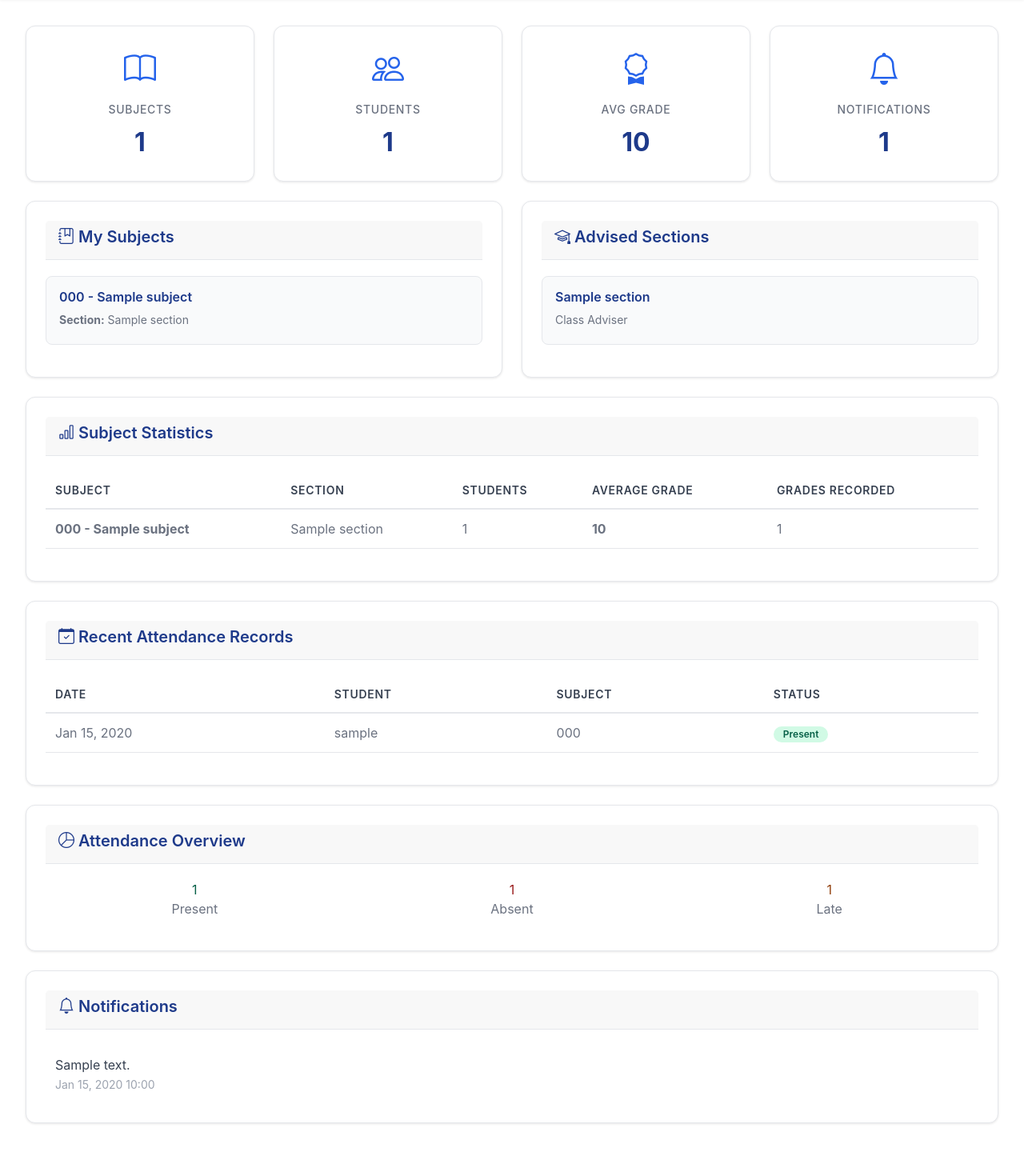
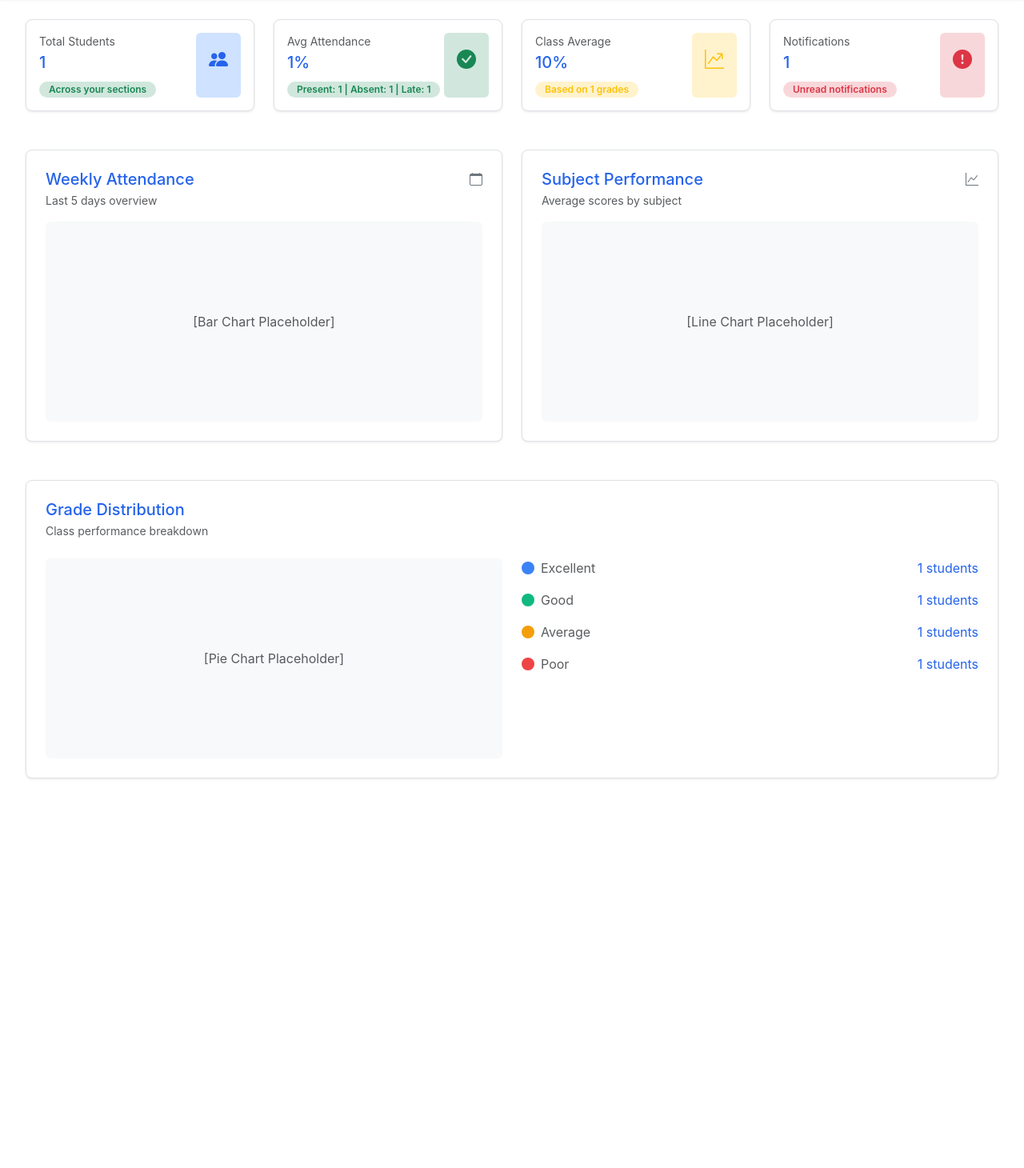
Before and after one commit to ramisys/ADS-EduLog, a Django app: template teachers/templates/teachers/dashboard.html in a window 1280 px wide. Shown: the part 121-1581 px from the top of the page at 80% size. After the commit the page ends 1095 px from the top, so only its background shows below. Run offline with Django 3.2, Linux system fonts and the light colour scheme; the template is opened without the code that fills it: most values are stand-ins (such as "Sample title", 1, 10 or a date in 2020).

Commit message:
enhanced the teacher's dashboard

```diff
--- a/core/static/core/css/style.css
+++ b/core/static/core/css/style.css
@@ -1126,6 +1126,7 @@ button.avatar.dropdown-toggle,
 /* ========================================
    Dashboard Styles
    ======================================== */
+
 .dashboard-container {
     margin-top: 80px;
     padding: 32px;
--- a/teachers/templates/teachers/dashboard.html
+++ b/teachers/templates/teachers/dashboard.html
@@ -1,226 +1,167 @@
-{% extends 'base.html' %}
-{% load static %}
+{% extends "base.html" %}
 
-{% block title %}Teacher Dashboard - EduLog{% endblock %}
-
-{% block extra_css %}
-{% endblock %}
+{% block title %}Teacher Dashboard | EduLog{% endblock %}
 
 {% block content %}
-<div class="dashboard-container">
-    <!-- Statistics Cards -->
-    <div class="row">
-        <div class="col-md-3">
-            <div class="stats-card text-center">
-                <div class="stat-icon">
-                    <i class="bi bi-book"></i>
+<div class="dashboard-container container py-4">
+
+  <!-- Quick Stats -->
+  <div class="row g-4 mb-4">
+    <!-- Total Students -->
+    <div class="col-12 col-md-6 col-lg-3">
+      <div class="card border rounded-3 p-3">
+        <div class="d-flex justify-content-between">
+          <div>
+            <p class="text-muted small mb-1">Total Students</p>
+            <h5 class="text-primary mb-2">{{ student_count }}</h5>
+            <span class="badge bg-success-subtle text-success">Across your sections</span>
           </div>
-                <h3>Subjects</h3>
-                <div class="stat-value">{{ subjects|length }}</div>
+          <div class="bg-primary-subtle p-3 rounded">
+            <i class="bi bi-people-fill text-primary fs-4"></i>
           </div>
-        </div>
-        <div class="col-md-3">
-            <div class="stats-card text-center">
-                <div class="stat-icon">
-                    <i class="bi bi-people"></i>
-                </div>
-                <h3>Students</h3>
-                <div class="stat-value">{{ student_count }}</div>
-            </div>
-        </div>
-        <div class="col-md-3">
-            <div class="stats-card text-center">
-                <div class="stat-icon">
-                    <i class="bi bi-award"></i>
-                </div>
-                <h3>Avg Grade</h3>
-                <div class="stat-value">{{ average_grade }}</div>
-            </div>
-        </div>
-        <div class="col-md-3">
-            <div class="stats-card text-center">
-                <div class="stat-icon">
-                    <i class="bi bi-bell"></i>
-                </div>
-                <h3>Notifications</h3>
-                <div class="stat-value">{{ notifications|length }}</div>
         </div>
       </div>
     </div>
 
-    <div class="row">
-        <!-- Subjects -->
-        <div class="col-md-6">
-            <div class="card">
-                <div class="card-header">
-                    <h2><i class="bi bi-journal-bookmark"></i> My Subjects</h2>
+    <!-- Avg Attendance -->
+    <div class="col-12 col-md-6 col-lg-3">
+      <div class="card border rounded-3 p-3">
+        <div class="d-flex justify-content-between">
+          <div>
+            <p class="text-muted small mb-1">Avg Attendance</p>
+            <h5 class="text-primary mb-2">{{ avg_attendance_percentage }}%</h5>
+            <span class="badge bg-success-subtle text-success">
+              Present: {{ present_count }} | Absent: {{ absent_count }} | Late: {{ late_count }}
+            </span>
           </div>
-                {% if subjects %}
-                <div>
-                    {% for subject in subjects %}
-                    <div class="subject-card">
-                        <h4>{{ subject.code }} - {{ subject.name }}</h4>
-                        <p><strong>Section:</strong> {{ subject.section.name }}</p>
+          <div class="bg-success-subtle p-3 rounded">
+            <i class="bi bi-check-circle-fill text-success fs-4"></i>
           </div>
-                    {% endfor %}
-                </div>
-                {% else %}
-                <div class="empty-state">
-                    <i class="bi bi-book"></i>
-                    <p>No subjects assigned yet</p>
-                </div>
-                {% endif %}
-            </div>
-        </div>
-
-        <!-- Advised Sections -->
-        <div class="col-md-6">
-            <div class="card">
-                <div class="card-header">
-                    <h2><i class="bi bi-mortarboard"></i> Advised Sections</h2>
-                </div>
-                {% if advised_sections %}
-                <div>
-                    {% for section in advised_sections %}
-                    <div class="subject-card">
-                        <h4>{{ section.name }}</h4>
-                        <p>Class Adviser</p>
-                    </div>
-                    {% endfor %}
-                </div>
-                {% else %}
-                <div class="empty-state">
-                    <i class="bi bi-mortarboard"></i>
-                    <p>No sections assigned as adviser</p>
-                </div>
-                {% endif %}
         </div>
       </div>
     </div>
 
-    <!-- Subject Statistics -->
-    {% if subject_stats %}
-    <div class="row">
-        <div class="col-12">
-            <div class="card">
-                <div class="card-header">
-                    <h2><i class="bi bi-bar-chart"></i> Subject Statistics</h2>
+    <!-- Class Average -->
+    <div class="col-12 col-md-6 col-lg-3">
+      <div class="card border rounded-3 p-3">
+        <div class="d-flex justify-content-between">
+          <div>
+            <p class="text-muted small mb-1">Class Average</p>
+            <h5 class="text-primary mb-2">{{ average_grade }}%</h5>
+            <span class="badge bg-warning-subtle text-warning">
+              Based on {{ grades_count }} grades
+            </span>
           </div>
-                <table class="table">
-                    <thead>
-                        <tr>
-                            <th>Subject</th>
-                            <th>Section</th>
-                            <th>Students</th>
-                            <th>Average Grade</th>
-                            <th>Grades Recorded</th>
-                        </tr>
-                    </thead>
-                    <tbody>
-                        {% for stat in subject_stats %}
-                        <tr>
-                            <td><strong>{{ stat.subject.code }} - {{ stat.subject.name }}</strong></td>
-                            <td>{{ stat.subject.section.name }}</td>
-                            <td>{{ stat.student_count }}</td>
-                            <td><strong>{{ stat.average_grade }}</strong></td>
-                            <td>{{ stat.grades_count }}</td>
-                        </tr>
-                        {% endfor %}
-                    </tbody>
-                </table>
+          <div class="bg-warning-subtle p-3 rounded">
+            <i class="bi bi-graph-up-arrow text-warning fs-4"></i>
           </div>
-        </div>
-    </div>
-    {% endif %}
-
-    <!-- Recent Attendance -->
-    <div class="row">
-        <div class="col-12">
-            <div class="card">
-                <div class="card-header">
-                    <h2><i class="bi bi-calendar-check"></i> Recent Attendance Records</h2>
-                </div>
-                {% if recent_attendance %}
-                <table class="table">
-                    <thead>
-                        <tr>
-                            <th>Date</th>
-                            <th>Student</th>
-                            <th>Subject</th>
-                            <th>Status</th>
-                        </tr>
-                    </thead>
-                    <tbody>
-                        {% for attendance in recent_attendance %}
-                        <tr>
-                            <td>{{ attendance.date|date:"M d, Y" }}</td>
-                            <td>{{ attendance.student.user.get_full_name|default:attendance.student.user.username }}</td>
-                            <td>{{ attendance.subject.code }}</td>
-                            <td>
-                                {% if attendance.status == 'present' %}
-                                <span class="badge badge-present">Present</span>
-                                {% elif attendance.status == 'absent' %}
-                                <span class="badge badge-absent">Absent</span>
-                                {% elif attendance.status == 'late' %}
-                                <span class="badge badge-late">Late</span>
-                                {% endif %}
-                            </td>
-                        </tr>
-                        {% endfor %}
-                    </tbody>
-                </table>
-                {% else %}
-                <div class="empty-state">
-                    <i class="bi bi-calendar"></i>
-                    <p>No attendance records yet</p>
-                </div>
-                {% endif %}
         </div>
       </div>
     </div>
 
-    <!-- Attendance Statistics -->
-    <div class="row">
-        <div class="col-12">
-            <div class="card">
-                <div class="card-header">
-                    <h2><i class="bi bi-pie-chart"></i> Attendance Overview</h2>
+    <!-- Notifications -->
+    <div class="col-12 col-md-6 col-lg-3">
+      <div class="card border rounded-3 p-3">
+        <div class="d-flex justify-content-between">
+          <div>
+            <p class="text-muted small mb-1">Notifications</p>
+            <h5 class="text-primary mb-2">{{ unread_notifications_count }}</h5>
+            <span class="badge bg-danger-subtle text-danger">
+              {% if unread_notifications_count %}Unread notifications{% else %}All caught up{% endif %}
+            </span>
           </div>
-                <div class="row text-center">
-                    <div class="col-md-4">
-                        <div class="stat-value stat-present">{{ present_count }}</div>
-                        <p style="color: #6b7280;">Present</p>
-                    </div>
-                    <div class="col-md-4">
-                        <div class="stat-value stat-absent">{{ absent_count }}</div>
-                        <p style="color: #6b7280;">Absent</p>
-                    </div>
-                    <div class="col-md-4">
-                        <div class="stat-value stat-late">{{ late_count }}</div>
-                        <p style="color: #6b7280;">Late</p>
+          <div class="bg-danger-subtle p-3 rounded">
+            <i class="bi bi-exclamation-circle-fill text-danger fs-4"></i>
           </div>
         </div>
       </div>
     </div>
   </div>
 
-    <!-- Notifications -->
-    {% if notifications %}
-    <div class="row">
-        <div class="col-12">
-            <div class="card">
-                <div class="card-header">
-                    <h2><i class="bi bi-bell"></i> Notifications</h2>
+  <!-- Charts Section -->
+  <div class="row g-4 mb-4">
+    <!-- Weekly Attendance -->
+    <div class="col-lg-6">
+      <div class="card border rounded-3 p-4">
+        <div class="d-flex justify-content-between mb-3">
+          <div>
+            <h5 class="text-primary mb-1">Weekly Attendance</h5>
+            <p class="text-muted small mb-0">Last 5 days overview</p>
           </div>
-                {% for notification in notifications %}
-                <div class="notification-item">
-                    <p>{{ notification.message }}</p>
-                    <small>{{ notification.created_at|date:"M d, Y H:i" }}</small>
+          <i class="bi bi-calendar text-secondary"></i>
         </div>
-                {% endfor %}
+        <div class="bg-light rounded d-flex align-items-center justify-content-center" style="height: 250px;">
+          <span class="text-muted">[Bar Chart Placeholder]</span>
         </div>
       </div>
     </div>
-    {% endif %}
+
+    <!-- Subject Performance -->
+    <div class="col-lg-6">
+      <div class="card border rounded-3 p-4">
+        <div class="d-flex justify-content-between mb-3">
+          <div>
+            <h5 class="text-primary mb-1">Subject Performance</h5>
+            <p class="text-muted small mb-0">Average scores by subject</p>
+          </div>
+          <i class="bi bi-graph-up text-secondary"></i>
+        </div>
+        <div class="bg-light rounded d-flex align-items-center justify-content-center" style="height: 250px;">
+          <span class="text-muted">[Line Chart Placeholder]</span>
+        </div>
+      </div>
+    </div>
+  </div>
+
+  <!-- Grade Distribution -->
+  <div class="card border rounded-3 p-4 mb-4">
+    <h5 class="text-primary mb-1">Grade Distribution</h5>
+    <p class="text-muted small mb-4">Class performance breakdown</p>
+
+    <div class="row g-4">
+      <div class="col-md-6 d-flex align-items-center justify-content-center">
+        <div class="bg-light rounded d-flex align-items-center justify-content-center" style="height: 250px; width: 100%;">
+          <span class="text-muted">[Pie Chart Placeholder]</span>
+        </div>
+      </div>
+
+      <div class="col-md-6">
+        <div class="d-flex flex-column gap-3">
+          <div class="d-flex justify-content-between align-items-center">
+            <div class="d-flex align-items-center gap-2">
+              <div class="rounded-circle" style="width:16px; height:16px; background:#3b82f6;"></div>
+              <span class="text-muted">Excellent</span>
+            </div>
+            <span class="text-primary">{{ excellent_count }} students</span>
+          </div>
+
+          <div class="d-flex justify-content-between align-items-center">
+            <div class="d-flex align-items-center gap-2">
+              <div class="rounded-circle" style="width:16px; height:16px; background:#10b981;"></div>
+              <span class="text-muted">Good</span>
+            </div>
+            <span class="text-primary">{{ good_count }} students</span>
+          </div>
+
+          <div class="d-flex justify-content-between align-items-center">
+            <div class="d-flex align-items-center gap-2">
+              <div class="rounded-circle" style="width:16px; height:16px; background:#f59e0b;"></div>
+              <span class="text-muted">Average</span>
+            </div>
+            <span class="text-primary">{{ average_count }} students</span>
+          </div>
+
+          <div class="d-flex justify-content-between align-items-center">
+            <div class="d-flex align-items-center gap-2">
+              <div class="rounded-circle" style="width:16px; height:16px; background:#ef4444;"></div>
+              <span class="text-muted">Poor</span>
+            </div>
+            <span class="text-primary">{{ poor_count }} students</span>
+          </div>
+        </div>
+      </div>
+    </div>
+  </div>
+
 </div>
 {% endblock %}
```
Lines whose indentation alone changed are shown as unchanged.
